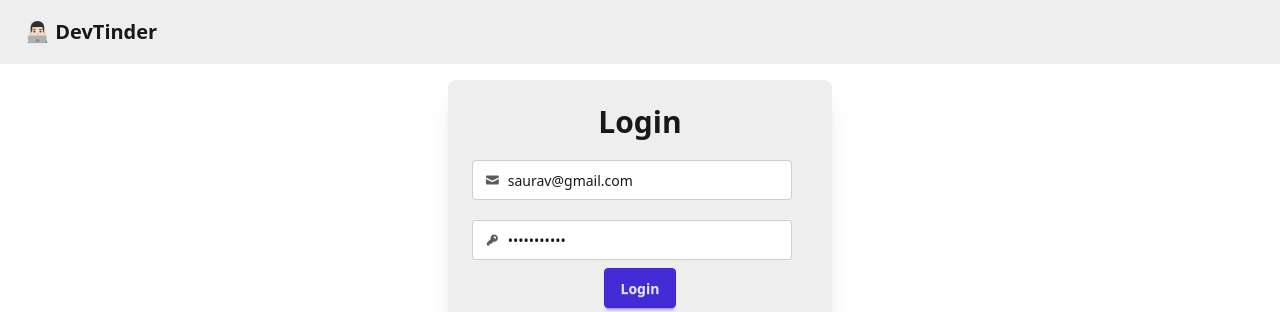
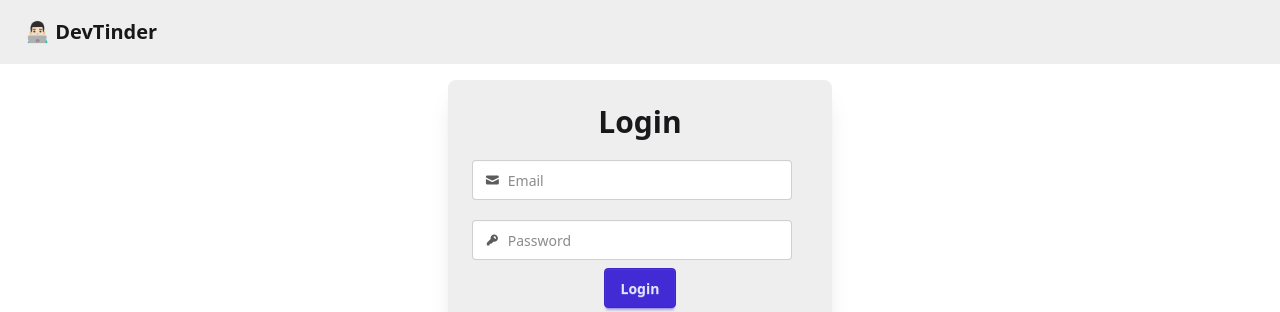
Before and after one commit to Saurav1928/DevTinder, a React (Vite) app in the folder Frontend/: page /login in a window 1280 px wide. Shown: the top 312 px of the page. Built offline with nearby package versions, Linux system fonts and the light colour scheme; no server answers.

Commit message:
removed the hardcoded login credentials

```diff
--- a/Frontend/src/components/Login.jsx
+++ b/Frontend/src/components/Login.jsx
@@ -7,8 +7,8 @@ import BACKEND_URL from "../utils/constant"
 //
 
 const Login = () => {
-  const [emailId, setEmailId] = useState("saurav@gmail.com")
-  const [password, setPassword] = useState("Saurav@1234")
+  const [emailId, setEmailId] = useState("")
+  const [password, setPassword] = useState("")
   const [error, setError] = useState("")
   const user = useSelector((store) => store.user)
   const dispatch = useDispatch()
```
